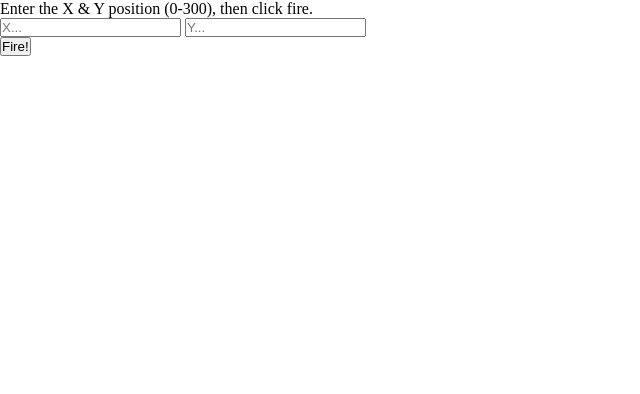
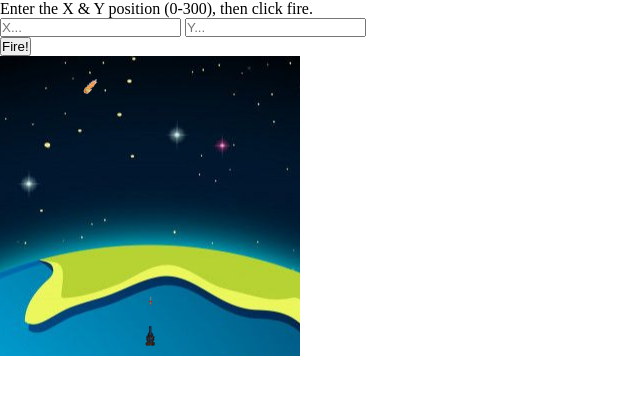
Before and after one commit to halatinn97/earthInvasion, a plain HTML site: page index.html in a window 1280 px wide. Shown: the whole page, without its empty margins (0-640 px from the left). Drawn offline with Linux system fonts and the light colour scheme.

Commit message:
Add style.css

```diff
--- a/css/style.css
+++ b/css/style.css
@@ -3,3 +3,70 @@
     padding: 0;
     margin: 0;
 }
+
+
+#stage {
+    width: 300px;
+    height: 300px;
+    position: relative;
+}
+
+#earth {
+    width: 300px;
+    height: 300px;
+    position: absolute;
+    top: 0px;
+    left: 0px;
+    background-image: url(../images/earth.jpg);
+    background-position: center;
+}
+
+#cannon {
+    width: 20px;
+    height: 20px;
+    position: absolute;
+    top: 270px;
+    left: 140px;
+    background-image: url(../images/cannon.png);
+    background-position: center;
+    background-size: contain;
+    background-repeat: no-repeat;
+}
+
+
+#commet {
+    width: 20px;
+    height: 20px;
+    position: absolute;
+    top: 20px;
+    left: 80px;
+    background-image: url(../images/commet.png);
+    background-position: center;
+    background-size: contain;
+    background-repeat: no-repeat;
+}
+
+#missile {
+    width: 10px;
+    height: 10px;
+    position: absolute;
+    top: 240px;
+    left: 145px;
+    background-image: url(../images/missile.png);
+    background-position: center;
+    background-size: contain;
+    background-repeat: no-repeat;
+}
+
+#explosion {
+    width: 20px;
+    height: 20px;
+    position: absolute;
+    top: 0px;
+    left: 0px;
+    background-image: url(../images/explosion.jpg);
+    display: none;
+    background-position: center;
+    background-size: contain;
+    background-repeat: no-repeat;
+}
--- a/index.html
+++ b/index.html
@@ -24,6 +24,7 @@
             <div id="cannon"></div>
             <div id="missile"></div>
             <div id="commet"></div>
+            <div id="explosion"></div>
         </div>
     </div>
 
```
